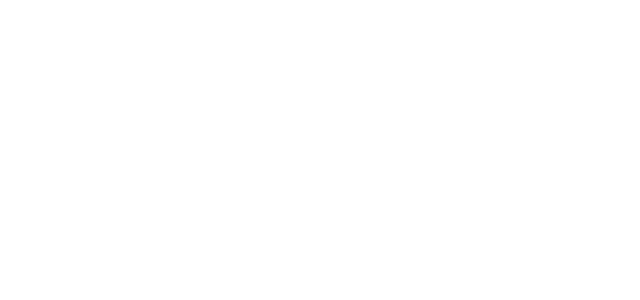
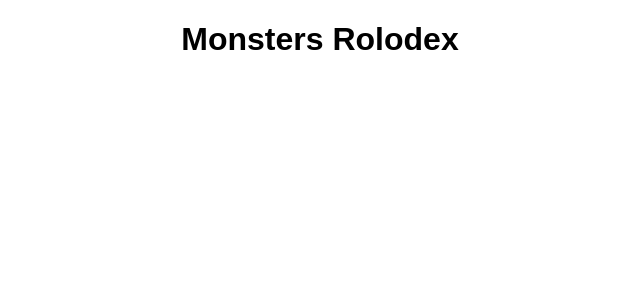
Before and after one commit to ThomasCode92/Monsters-Rolodex, a React (Create React App) app: page / in a window 1280 px wide. Shown: the top 300 px of the page, without its empty margins (320-960 px from the left). Built offline with nearby package versions, Linux system fonts and the light colour scheme.

Commit message:
Class Components

```diff
--- a/src/App.js
+++ b/src/App.js
@@ -1,7 +1,14 @@
+import { Component } from 'react';
 import './App.css';
 
-function App() {
-  return <div className="App"></div>;
+class App extends Component {
+  render() {
+    return (
+      <div className="App">
+        <h1>Monsters Rolodex</h1>
+      </div>
+    );
+  }
 }
 
 export default App;
```
